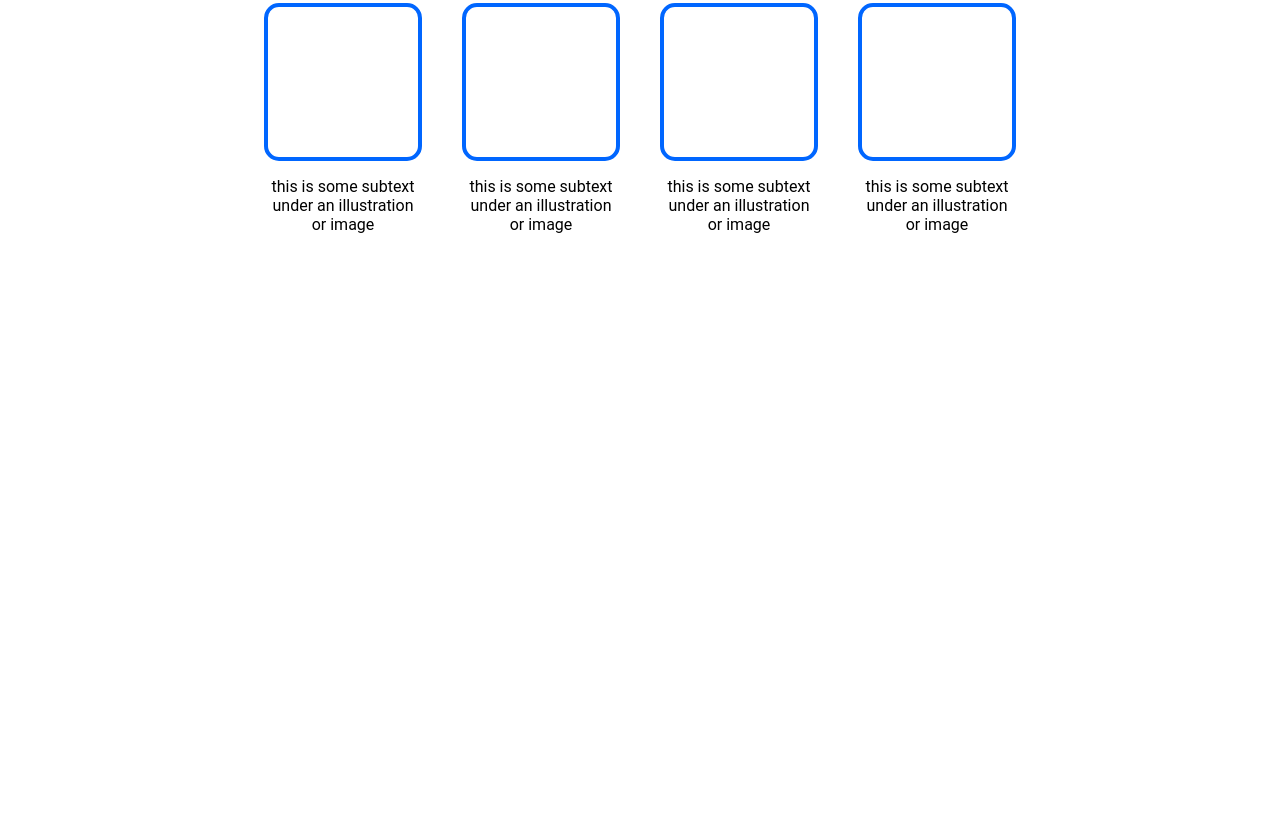
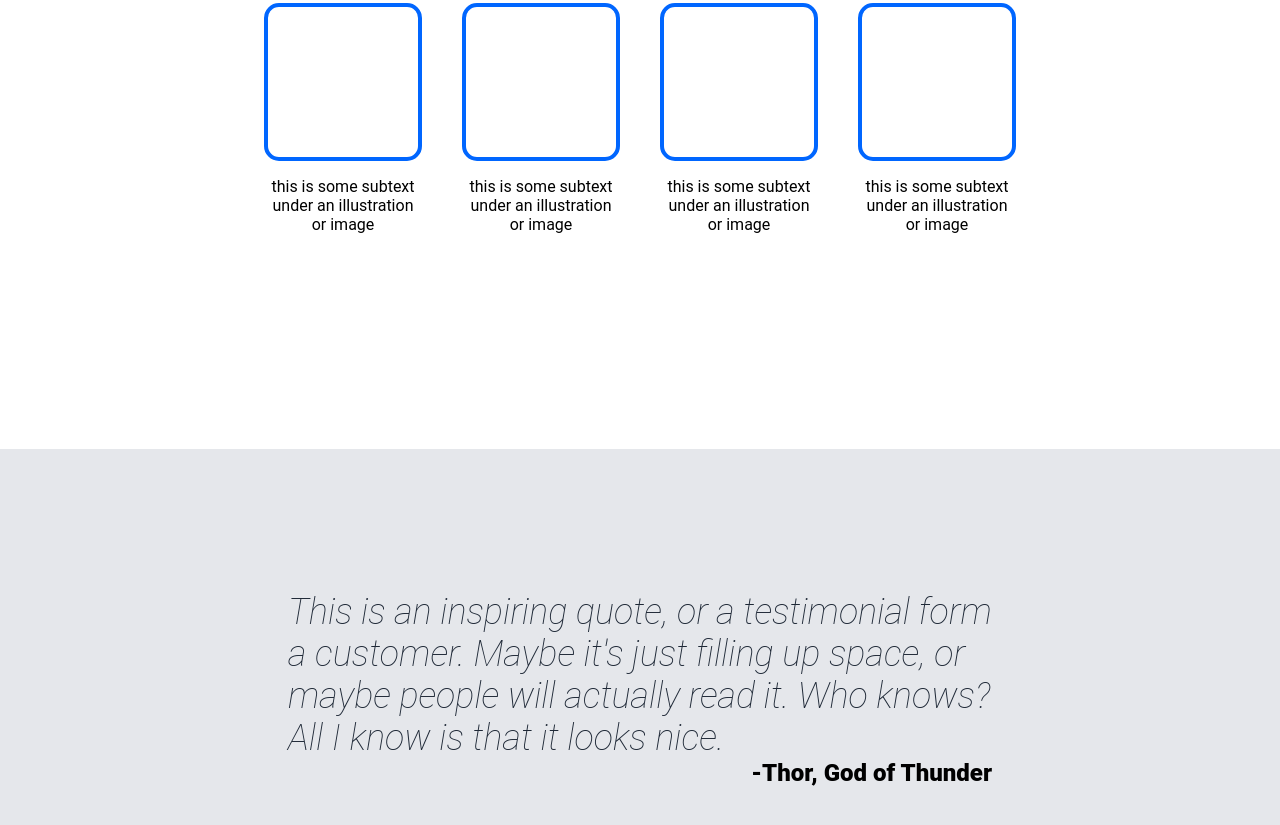
Before and after one commit to pmartin5588/odin-css-project-landing-page, a plain HTML site: page index.html in a window 1280 px wide. Shown: the part 751-1576 px from the top of the page. Before the commit the page ends 1200 px from the top, so only its background shows below. Drawn offline with Linux system fonts and the light colour scheme.

Commit message:
Section 3 done

```diff
--- a/index.html
+++ b/index.html
@@ -55,7 +55,10 @@
             </div>
         </div>
         <div class="section3">
-
+            <div class="content-section3">
+                <p class="text-thor">This is an inspiring quote, or a testimonial form a customer. Maybe it's just filling up space, or maybe people will actually read it. Who knows? All I know is that it looks nice.</p>
+                <p class="sign-thor">-Thor, God of Thunder</p>
+            </div>
         </div>
         <div class="footer">
 
--- a/style.css
+++ b/style.css
@@ -116,3 +116,33 @@ div.wrapper{
     color: #1F2937;
     font-weight: 900;
 }
+
+.section3{
+
+    background-color: #E5E7EB;
+    height: 60vh;
+    display: flex;
+    justify-content: center;
+    align-items: center;
+}
+
+.content-section3{
+    justify-content: center;
+    align-items: center;
+    width: 55vw;
+}
+
+.text-thor{
+    font-size: 36px;
+    font-style: italic;
+    color: #1F2937;
+    font-weight: lighter;
+    margin: 0;
+}
+
+.sign-thor{
+    font-size: 24px;
+    text-align: end;
+    font-weight: 900;
+    margin: 0;
+}
```
